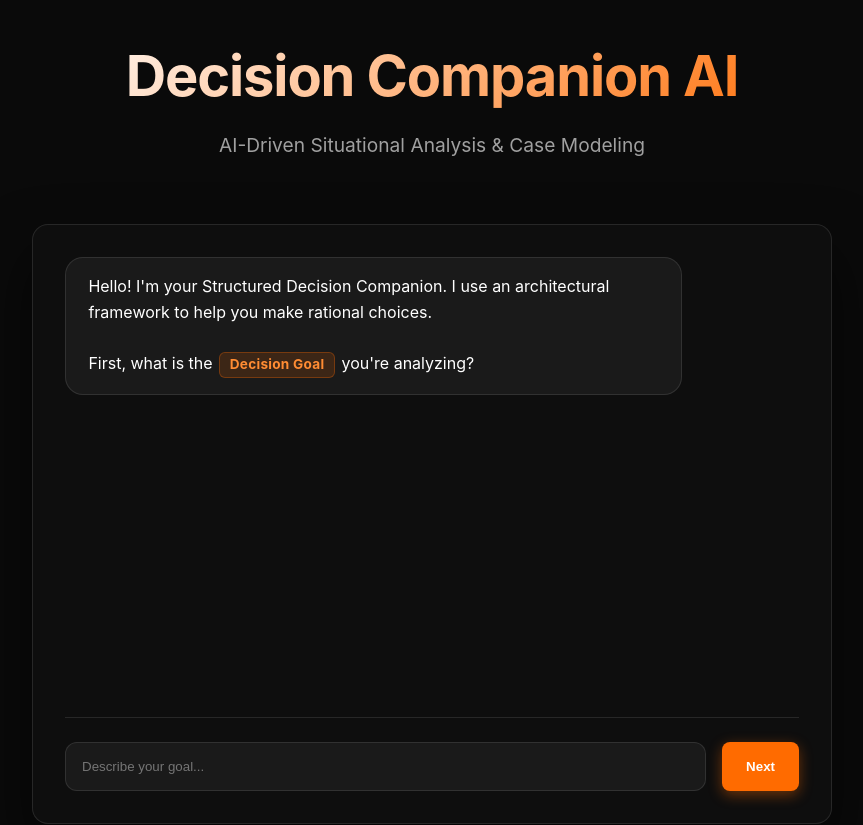
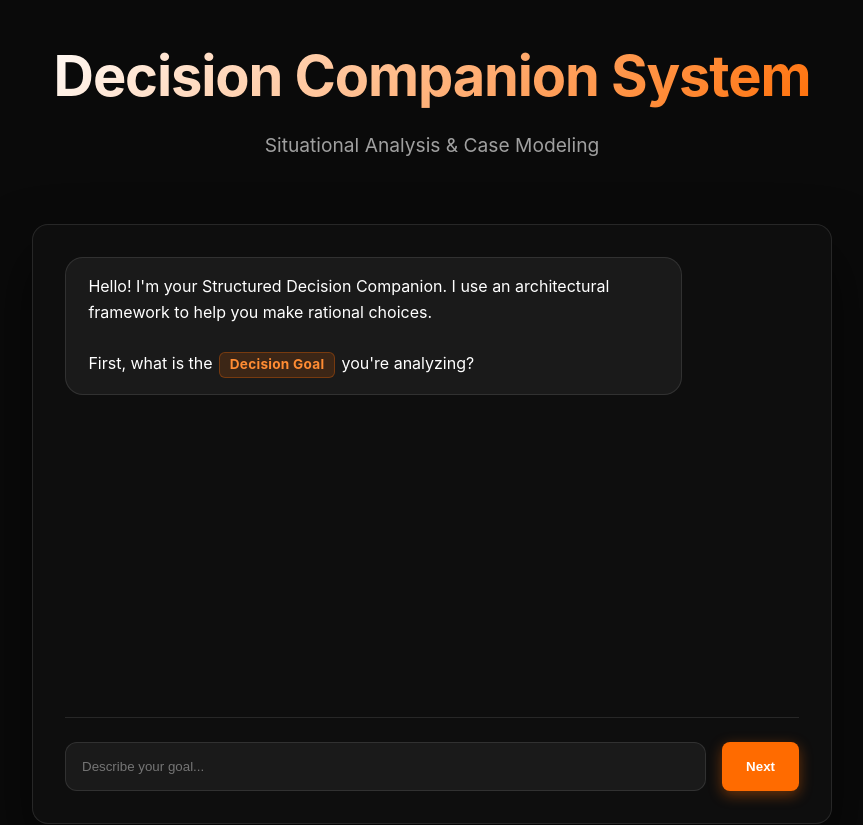
Before and after one commit to anshidashirn/ankle-sprain-decision-companion, a React (Vite) app: page / in a window 1280 px wide. Shown: the top 825 px of the page, without its empty margins (208-1071 px from the left). Built offline with nearby package versions, Linux system fonts and the light colour scheme.

Commit message:
typo fix

```diff
--- a/src/App.jsx
+++ b/src/App.jsx
@@ -13,10 +13,10 @@ function App() {
     }}>
       <header style={{ marginBottom: '4rem', textAlign: 'center' }}>
         <h1 className="title-gradient" style={{ fontSize: '3.5rem', marginBottom: '0.5rem' }}>
-          Decision Companion AI
+          Decision Companion System
         </h1>
         <p style={{ color: 'var(--text-dim)', fontSize: '1.2rem' }}>
-          AI-Driven Situational Analysis & Case Modeling
+          Situational Analysis & Case Modeling
         </p>
       </header>
 
```
